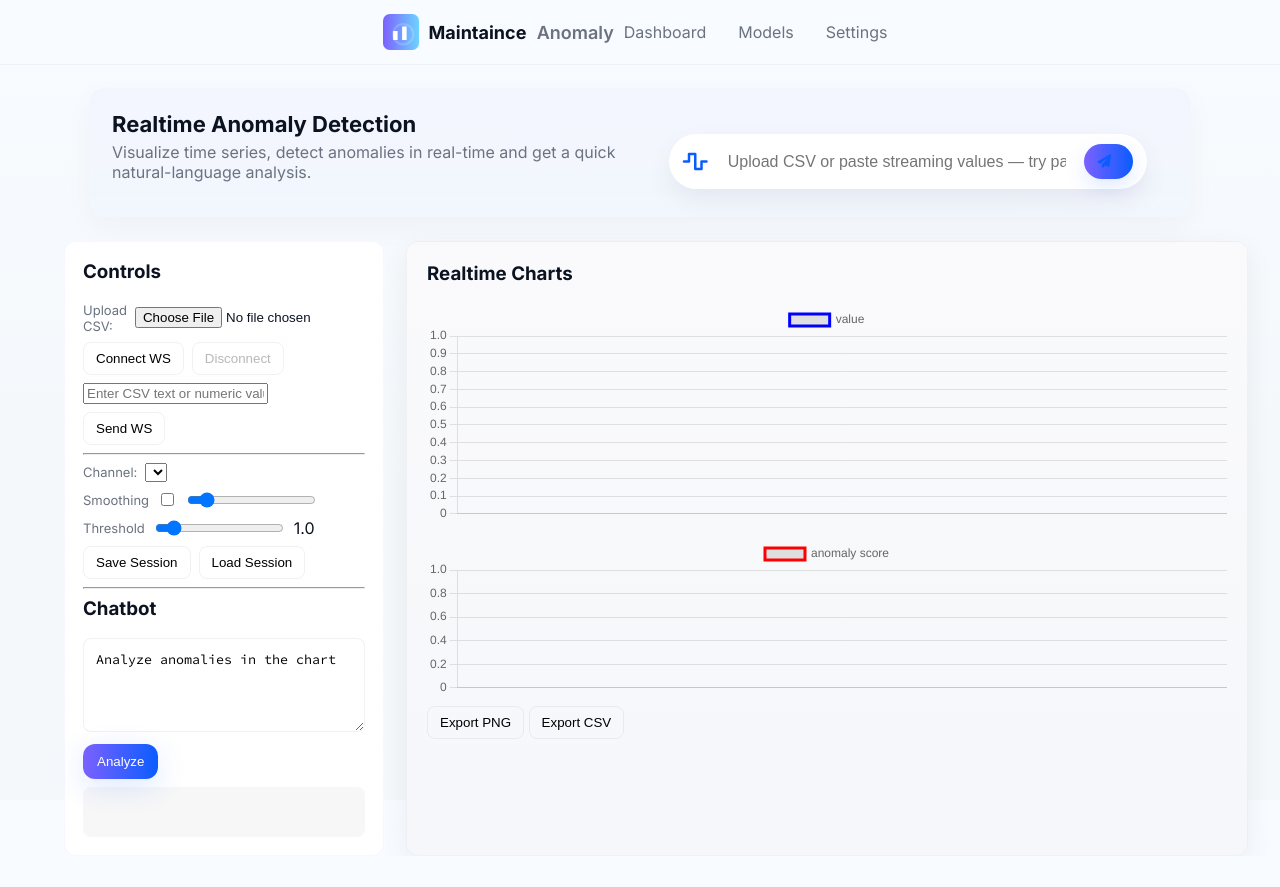
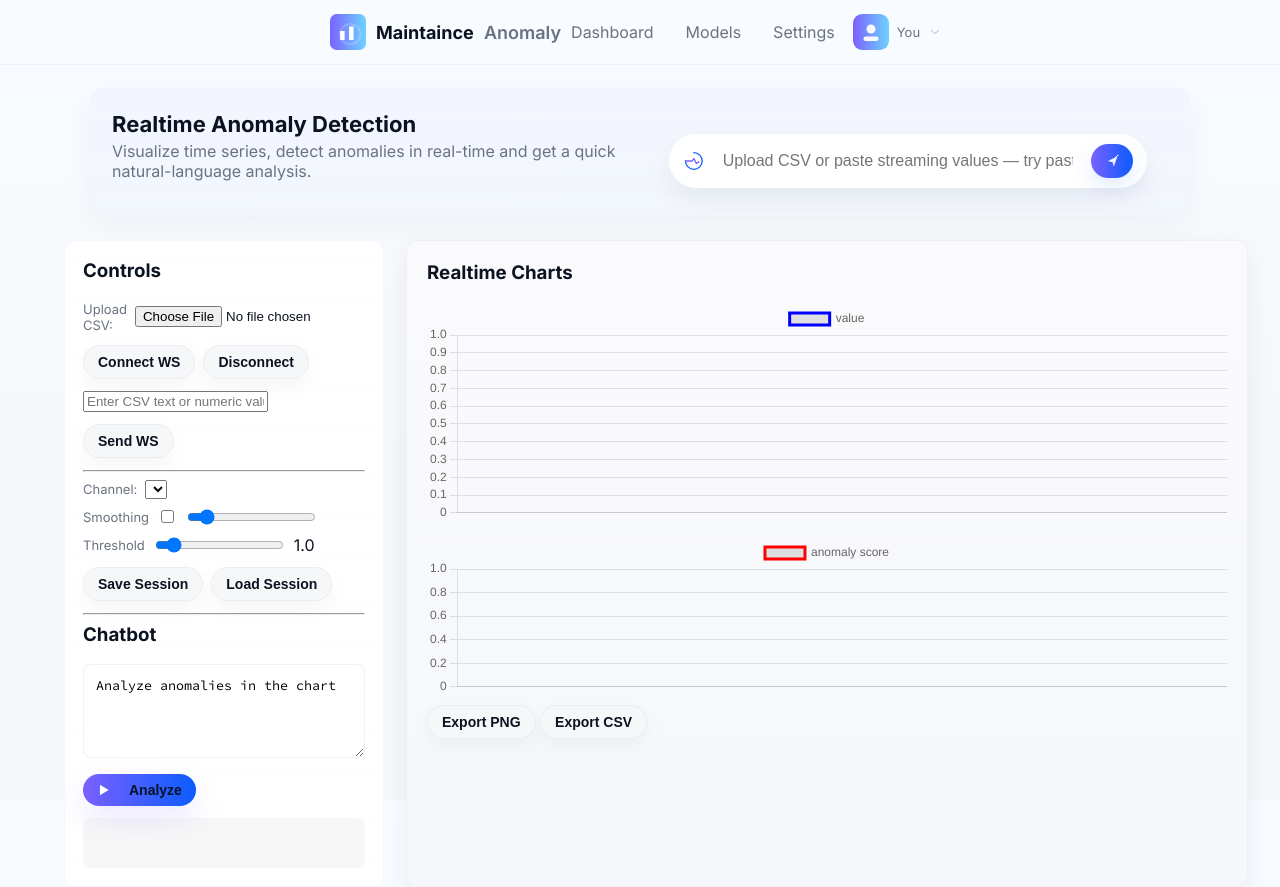
Before and after one commit to katD2707/anomaly_detection, a FastAPI app: page / in a window 1280 px wide. Before the commit the page ends 793 px from the top, so only its background shows below. Run offline with FastAPI, Linux system fonts and the light colour scheme; lists and menus that the app fills with data are empty; some libraries are stand-ins or nearby versions.

Commit message:
UI: add pill buttons, user menu, inline SVG icons and avatar

```diff
--- a/static/css/style.css
+++ b/static/css/style.css
@@ -77,3 +77,20 @@ html,body{height:100%;margin:0;font-family:Inter, system-ui, -apple-system, 'Seg
 .analyze-pill{background:linear-gradient(90deg,var(--accent),var(--accent-2));color:#fff;padding:10px 16px;border-radius:999px;display:inline-block;box-shadow:0 20px 40px rgba(123,97,255,0.06)}
 
 @media(max-width:900px){.layout{grid-template-columns:1fr;padding:0 14px}.search-box{width:100%}}
+
+/* Pill button styles (light and primary) */
+.pill{display:inline-flex;align-items:center;gap:10px;border-radius:999px;padding:8px 14px;font-weight:600;font-size:14px}
+.pill svg{display:block}
+.pill-light{background:#f6f7f9;color:#0b1220;border:1px solid rgba(12,16,32,0.04);box-shadow:0 8px 20px rgba(12,16,32,0.04)}
+.pill-light:active{transform:translateY(1px)}
+.pill-primary{background:linear-gradient(90deg,var(--accent-2),var(--accent));color:#051426;border:0;box-shadow:0 12px 30px rgba(99,66,255,0.12)}
+.pill-primary svg{filter:drop-shadow(0 3px 6px rgba(11,92,255,0.14))}
+
+/* user menu / avatar */
+.user-menu{display:inline-flex;align-items:center;gap:8px;padding:6px 8px;border-radius:999px}
+.user-menu .avatar{width:36px;height:36px;border-radius:8px}
+.user-name{color:var(--muted);font-size:13px}
+.chev{opacity:0.85}
+
+/* small adjustments for buttons inside rows */
+.controls .row button{margin:4px 0}
--- a/templates/index.html
+++ b/templates/index.html
@@ -21,6 +21,13 @@
           <a class="nav-item" href="#">Models</a>
           <a class="nav-item" href="#">Settings</a>
         </nav>
+        <div class="user-menu" title="Profile">
+          <img src="/static/img/avatar.svg" class="avatar" alt="avatar" />
+          <span class="user-name">You</span>
+          <svg width="14" height="14" viewBox="0 0 24 24" fill="none" xmlns="http://www.w3.org/2000/svg" class="chev" aria-hidden>
+            <path d="M6 9l6 6 6-6" stroke="#94a3b8" stroke-width="1.6" stroke-linecap="round" stroke-linejoin="round"/>
+          </svg>
+        </div>
       </div>
     </header>
 
@@ -32,10 +39,15 @@
         </div>
         <div class="search-wrap">
           <div class="search-box">
-            <i class="fa-solid fa-wave-square" style="color:var(--accent);margin-right:10px;font-size:20px"></i>
-            <input id="hero-input" placeholder="Upload CSV or paste streaming values — try pasting numbers or CSV rows" />
-            <button id="send" class="btn"><i class="fa-solid fa-paper-plane"></i></button>
-          </div>
+              <svg width="20" height="20" viewBox="0 0 24 24" fill="none" xmlns="http://www.w3.org/2000/svg" style="margin-right:10px">
+                <path d="M3 12c0 5.523 4.477 10 10 10s10-4.477 10-10S18.523 2 13 2" stroke="var(--accent)" stroke-width="1.6" stroke-linecap="round" stroke-linejoin="round"/>
+                <path d="M3 12h8l2-3 3 6 3-2" stroke="var(--accent-2)" stroke-width="1.6" stroke-linecap="round" stroke-linejoin="round"/>
+              </svg>
+              <input id="hero-input" placeholder="Upload CSV or paste streaming values — try pasting numbers or CSV rows" />
+              <button id="send" class="btn pill pill-primary" aria-label="Send">
+                <svg width="14" height="14" viewBox="0 0 24 24" fill="none" xmlns="http://www.w3.org/2000/svg"><path d="M22 2L11 13" stroke="currentColor" stroke-width="1.6" stroke-linecap="round" stroke-linejoin="round"/><path d="M22 2l-7 20  -2-8-8-2 20-10z" stroke="currentColor" stroke-width="0" fill="currentColor" opacity="0.9"/></svg>
+              </button>
+            </div>
         </div>
       </div>
     </div>
@@ -44,18 +56,18 @@
       <aside class="controls">
         <h3>Controls</h3>
         <div class="row"><label class="small">Upload CSV:</label><input type="file" id="file" /></div>
-        <div class="row"><button id="ws-connect" class="muted-btn">Connect WS</button><button id="ws-disconnect" class="muted-btn" disabled>Disconnect</button></div>
+        <div class="row"><button id="ws-connect" class="muted-btn pill pill-light">Connect WS</button><button id="ws-disconnect" class="muted-btn pill pill-light" disabled>Disconnect</button></div>
         <div class="row"><input id="ws-input" placeholder="Enter CSV text or numeric value" /></div>
-        <div class="row"><button id="ws-send" class="muted-btn">Send WS</button></div>
+        <div class="row"><button id="ws-send" class="muted-btn pill pill-light">Send WS</button></div>
         <hr />
         <div class="row"><label class="small">Channel:</label><select id="channel-select"></select></div>
         <div class="row"><label class="small">Smoothing</label><input type="checkbox" id="smoothing" /><input type="range" id="smoothing-window" min="1" max="20" value="3" /></div>
         <div class="row"><label class="small">Threshold</label><input type="range" id="threshold" min="0" max="10" step="0.1" value="1.0" /><span id="threshold-val">1.0</span></div>
-        <div class="row"><button id="save-session" class="muted-btn">Save Session</button><button id="load-session" class="muted-btn">Load Session</button></div>
+        <div class="row"><button id="save-session" class="muted-btn pill pill-light">Save Session</button><button id="load-session" class="muted-btn pill pill-light">Load Session</button></div>
         <hr />
         <h3>Chatbot</h3>
         <div class="chatbot-area"><textarea id="chat-prompt" rows="4">Analyze anomalies in the chart</textarea></div>
-        <div class="row"><button id="chat-analyze" class="btn">Analyze</button></div>
+        <div class="row"><button id="chat-analyze" class="btn pill pill-primary"><svg width="14" height="14" viewBox="0 0 24 24" fill="none" xmlns="http://www.w3.org/2000/svg" style="margin-right:8px"><path d="M5 3v18l15-9L5 3z" fill="white"/></svg>Analyze</button></div>
         <div id="chat-response" class="small" style="margin-top:8px; background:#f7f7f7; padding:8px; border-radius:8px; min-height:50px"></div>
       </aside>
       <main class="panel charts-panel">
@@ -65,8 +77,8 @@
           <canvas id="chart-scores" width="800" height="160"></canvas>
         </div>
         <div style="margin-top:8px">
-          <button id="export-png" class="muted-btn">Export PNG</button>
-          <button id="export-csv" class="muted-btn">Export CSV</button>
+          <button id="export-png" class="muted-btn pill pill-light">Export PNG</button>
+          <button id="export-csv" class="muted-btn pill pill-light">Export CSV</button>
         </div>
       </main>
     </div>
```
Also changed, not shown: static/img/avatar.svg (added).
